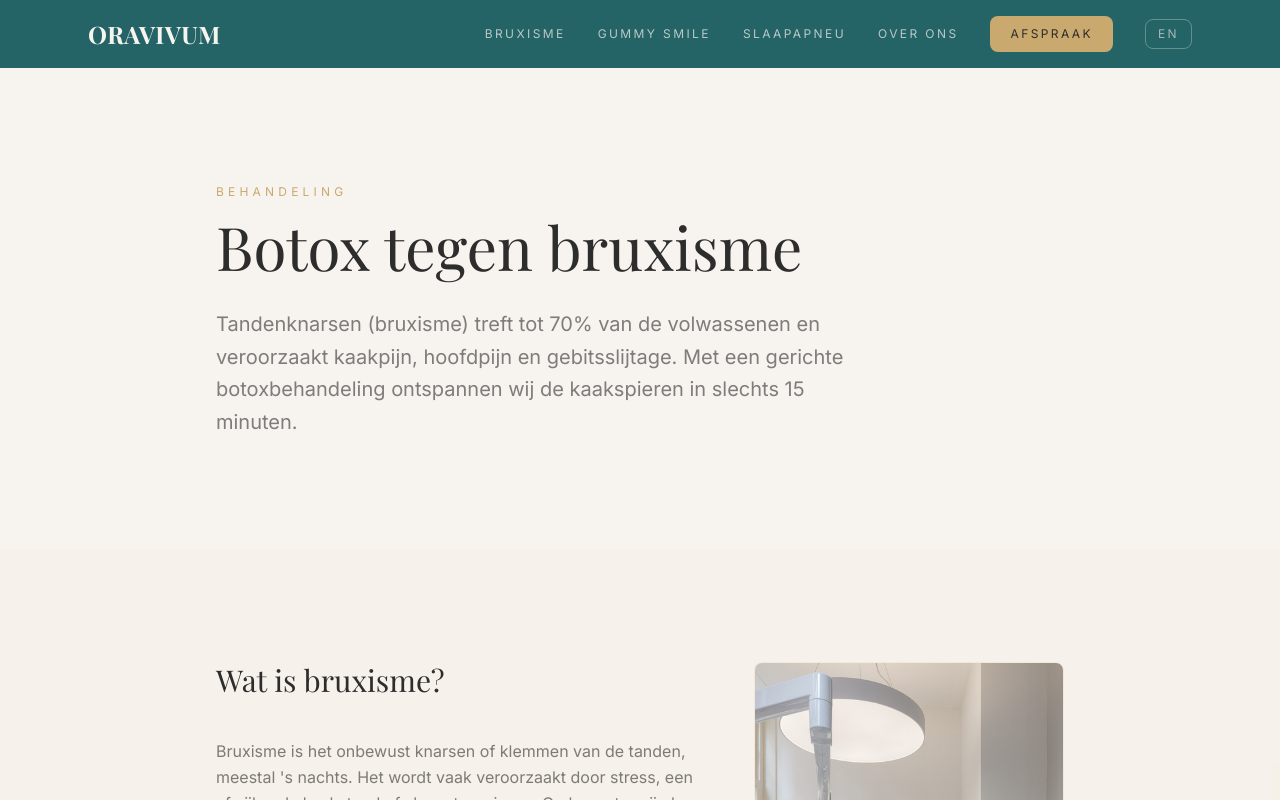
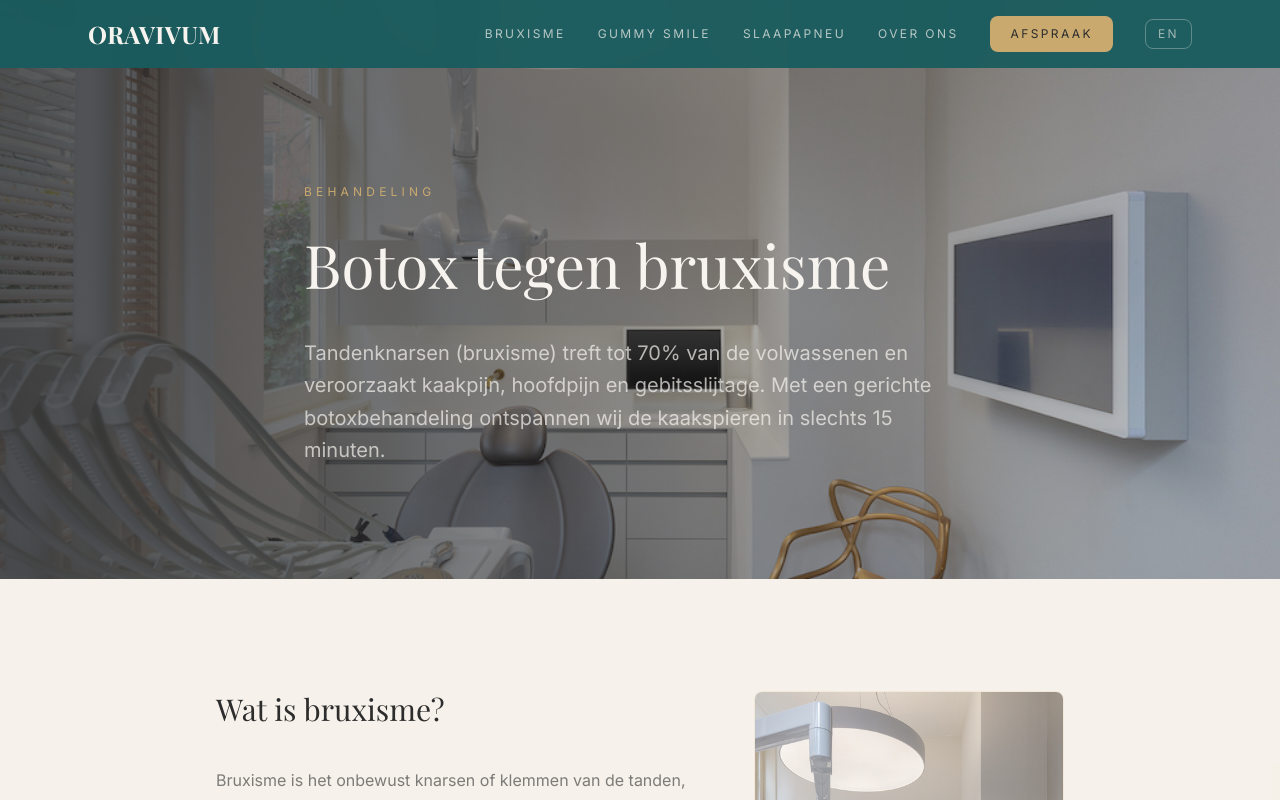
Before and after one commit to MB11-code/longevity-aevora, a Next.js app: page /botox-bruxisme in a window 1280 px wide. Shown: the top 800 px of the page. Built offline with nearby package versions, Linux system fonts and the light colour scheme; a web font is replaced by a local one.

Commit message:
Add hero background images to all subpages (matching homepage style)

```diff
--- a/app/botox-bruxisme/content.tsx
+++ b/app/botox-bruxisme/content.tsx
@@ -10,18 +10,24 @@ export function BotoxContent() {
 
   return (
     <>
-      <section className="py-28 bg-offwhite">
-        <div className="max-w-4xl mx-auto px-6">
-          <ScrollReveal>
-            <p className="text-gold text-xs tracking-[0.35em] uppercase mb-4">{t("Behandeling", "Treatment")}</p>
-            <h1 className="font-playfair text-4xl md:text-6xl mb-8">{t("Botox tegen bruxisme", "Botox for bruxism")}</h1>
-            <p className="text-xl text-charcoal/60 max-w-2xl leading-relaxed">
-              {t(
-                "Tandenknarsen (bruxisme) treft tot 70% van de volwassenen en veroorzaakt kaakpijn, hoofdpijn en gebitsslijtage. Met een gerichte botoxbehandeling ontspannen wij de kaakspieren in slechts 15 minuten.",
-                "Teeth grinding (bruxism) affects up to 70% of adults, causing jaw pain, headaches and dental wear. With targeted botox we relax the jaw muscles in just 15 minutes."
-              )}
-            </p>
-          </ScrollReveal>
+      <section className="relative min-h-[50vh] flex items-center overflow-hidden -mt-[72px] pt-[72px]">
+        <Image
+          src="/images/behandelkamer.jpg"
+          alt="Behandelkamer ORAVIVUM"
+          fill
+          className="object-cover"
+          priority
+        />
+        <div className="absolute inset-0 bg-gradient-to-r from-charcoal/80 via-charcoal/50 to-transparent" />
+        <div className="relative max-w-4xl mx-auto px-6 py-28">
+          <p className="text-gold text-xs tracking-[0.35em] uppercase mb-8">{t("Behandeling", "Treatment")}</p>
+          <h1 className="font-playfair text-4xl md:text-6xl leading-[1.08] text-offwhite mb-10">{t("Botox tegen bruxisme", "Botox for bruxism")}</h1>
+          <p className="text-lg md:text-xl text-offwhite/70 leading-relaxed max-w-2xl">
+            {t(
+              "Tandenknarsen (bruxisme) treft tot 70% van de volwassenen en veroorzaakt kaakpijn, hoofdpijn en gebitsslijtage. Met een gerichte botoxbehandeling ontspannen wij de kaakspieren in slechts 15 minuten.",
+              "Teeth grinding (bruxism) affects up to 70% of adults, causing jaw pain, headaches and dental wear. With targeted botox we relax the jaw muscles in just 15 minutes."
+            )}
+          </p>
         </div>
       </section>
 
--- a/app/contact/content.tsx
+++ b/app/contact/content.tsx
@@ -1,6 +1,7 @@
 "use client";
 
 import { useState } from "react";
+import Image from "next/image";
 import { useLang } from "../lang-context";
 import { ScrollReveal } from "../scroll-reveal";
 
@@ -52,20 +53,26 @@ export function ContactContent() {
 
   return (
     <>
-      <section className="py-28 bg-offwhite">
-        <div className="max-w-4xl mx-auto px-6">
-          <ScrollReveal>
-            <p className="text-gold text-xs tracking-[0.35em] uppercase mb-4">Contact</p>
-            <h1 className="font-playfair text-4xl md:text-6xl mb-8">
+      <section className="relative min-h-[50vh] flex items-center overflow-hidden -mt-[72px] pt-[72px]">
+        <Image
+          src="/images/praktijk-buiten.jpg"
+          alt="ORAVIVUM praktijk Amsterdam"
+          fill
+          className="object-cover"
+          priority
+        />
+        <div className="absolute inset-0 bg-gradient-to-r from-charcoal/80 via-charcoal/50 to-transparent" />
+        <div className="relative max-w-4xl mx-auto px-6 py-28">
+          <p className="text-gold text-xs tracking-[0.35em] uppercase mb-8">Contact</p>
+          <h1 className="font-playfair text-4xl md:text-6xl leading-[1.08] text-offwhite mb-10">
             {t("Maak een afspraak", "Book an appointment")}
           </h1>
-            <p className="text-xl text-charcoal/60 max-w-2xl leading-relaxed">
+          <p className="text-lg md:text-xl text-offwhite/70 leading-relaxed max-w-2xl">
             {t(
               "Neem contact op met ORAVIVUM voor een afspraak of vrijblijvend advies. Wij staan graag voor u klaar.",
               "Contact ORAVIVUM for an appointment or no-obligation advice. We look forward to hearing from you."
             )}
           </p>
-          </ScrollReveal>
         </div>
       </section>
 
--- a/app/gummy-smile/content.tsx
+++ b/app/gummy-smile/content.tsx
@@ -1,6 +1,7 @@
 "use client";
 
 import Link from "next/link";
+import Image from "next/image";
 import { ScrollReveal } from "../scroll-reveal";
 import { useLang } from "../lang-context";
 
@@ -9,18 +10,24 @@ export function GummySmileContent() {
 
   return (
     <>
-      <section className="py-28 bg-offwhite">
-        <div className="max-w-4xl mx-auto px-6">
-          <ScrollReveal>
-            <p className="text-gold text-xs tracking-[0.35em] uppercase mb-4">{t("Behandeling", "Treatment")}</p>
-            <h1 className="font-playfair text-4xl md:text-6xl mb-8">{t("Gummy smile behandeling", "Gummy smile treatment")}</h1>
-            <p className="text-xl text-charcoal/60 max-w-2xl leading-relaxed">
-              {t(
-                "Een gummy smile — wanneer bij het lachen opvallend veel tandvlees zichtbaar is — kan onzekerheid veroorzaken. Met een gerichte botoxbehandeling bereiken wij een natuurlijkere lachlijn.",
-                "A gummy smile — when a significant amount of gum tissue shows while smiling — can cause self-consciousness. With targeted botox we achieve a more natural smile line."
-              )}
-            </p>
-          </ScrollReveal>
+      <section className="relative min-h-[50vh] flex items-center overflow-hidden -mt-[72px] pt-[72px]">
+        <Image
+          src="/images/kliniek-interieur.jpg"
+          alt="Interieur ORAVIVUM kliniek"
+          fill
+          className="object-cover"
+          priority
+        />
+        <div className="absolute inset-0 bg-gradient-to-r from-charcoal/80 via-charcoal/50 to-transparent" />
+        <div className="relative max-w-4xl mx-auto px-6 py-28">
+          <p className="text-gold text-xs tracking-[0.35em] uppercase mb-8">{t("Behandeling", "Treatment")}</p>
+          <h1 className="font-playfair text-4xl md:text-6xl leading-[1.08] text-offwhite mb-10">{t("Gummy smile behandeling", "Gummy smile treatment")}</h1>
+          <p className="text-lg md:text-xl text-offwhite/70 leading-relaxed max-w-2xl">
+            {t(
+              "Een gummy smile — wanneer bij het lachen opvallend veel tandvlees zichtbaar is — kan onzekerheid veroorzaken. Met een gerichte botoxbehandeling bereiken wij een natuurlijkere lachlijn.",
+              "A gummy smile — when a significant amount of gum tissue shows while smiling — can cause self-consciousness. With targeted botox we achieve a more natural smile line."
+            )}
+          </p>
         </div>
       </section>
 
--- a/app/over-ons/content.tsx
+++ b/app/over-ons/content.tsx
@@ -10,20 +10,26 @@ export function OverOnsContent() {
 
   return (
     <>
-      <section className="py-28 bg-offwhite">
-        <div className="max-w-4xl mx-auto px-6">
-          <ScrollReveal>
-            <p className="text-gold text-xs tracking-[0.35em] uppercase mb-4">{t("Over ons", "About us")}</p>
-            <h1 className="font-playfair text-4xl md:text-6xl mb-8">
+      <section className="relative min-h-[50vh] flex items-center overflow-hidden -mt-[72px] pt-[72px]">
+        <Image
+          src="/images/kliniek-hero.jpg"
+          alt="ORAVIVUM kliniek Amsterdam"
+          fill
+          className="object-cover"
+          priority
+        />
+        <div className="absolute inset-0 bg-gradient-to-r from-charcoal/80 via-charcoal/50 to-transparent" />
+        <div className="relative max-w-4xl mx-auto px-6 py-28">
+          <p className="text-gold text-xs tracking-[0.35em] uppercase mb-8">{t("Over ons", "About us")}</p>
+          <h1 className="font-playfair text-4xl md:text-6xl leading-[1.08] text-offwhite mb-10">
             {t("De mond als gateway to the body", "The mouth as gateway to the body")}
           </h1>
-            <p className="text-xl text-charcoal/60 max-w-2xl leading-relaxed">
+          <p className="text-lg md:text-xl text-offwhite/70 leading-relaxed max-w-2xl">
             {t(
               'ORAVIVUM — "De Levende Mond" — is geboren uit de overtuiging dat mondgezondheid de sleutel is tot een langer, gezonder leven.',
               'ORAVIVUM — "The Living Mouth" — was born from the conviction that oral health is the key to a longer, healthier life.'
             )}
           </p>
-          </ScrollReveal>
         </div>
       </section>
 
--- a/app/slaapapneu/content.tsx
+++ b/app/slaapapneu/content.tsx
@@ -1,6 +1,7 @@
 "use client";
 
 import Link from "next/link";
+import Image from "next/image";
 import { ScrollReveal } from "../scroll-reveal";
 import { useLang } from "../lang-context";
 
@@ -9,12 +10,19 @@ export function SlaapapneuContent() {
 
   return (
     <>
-      <section className="py-28 bg-offwhite">
-        <div className="max-w-4xl mx-auto px-6">
-          <ScrollReveal>
-            <p className="text-gold text-xs tracking-[0.35em] uppercase mb-4">{t("Screening & Behandeling", "Screening & Treatment")}</p>
-            <h1 className="font-playfair text-4xl md:text-6xl mb-8">{t("Slaapapneu screening", "Sleep apnea screening")}</h1>
-            <p className="text-xl text-charcoal/60 max-w-2xl leading-relaxed">
+      <section className="relative min-h-[50vh] flex items-center overflow-hidden -mt-[72px] pt-[72px]">
+        <Image
+          src="/images/praktijk-buiten.jpg"
+          alt="ORAVIVUM praktijk Amsterdam Museumplein"
+          fill
+          className="object-cover"
+          priority
+        />
+        <div className="absolute inset-0 bg-gradient-to-r from-charcoal/80 via-charcoal/50 to-transparent" />
+        <div className="relative max-w-4xl mx-auto px-6 py-28">
+          <p className="text-gold text-xs tracking-[0.35em] uppercase mb-8">{t("Screening & Behandeling", "Screening & Treatment")}</p>
+          <h1 className="font-playfair text-4xl md:text-6xl leading-[1.08] text-offwhite mb-10">{t("Slaapapneu screening", "Sleep apnea screening")}</h1>
+          <p className="text-lg md:text-xl text-offwhite/70 leading-relaxed max-w-2xl">
             {t(
               "Naar schatting heeft 10-15% van de Nederlandse bevolking een vorm van obstructief slaapapneu. Bij veel mensen wordt dit niet gediagnosticeerd. Wij onderzoeken de relatie tussen uw kaakpositie en luchtwegobstructie.",
               "An estimated 10-15% of the Dutch population has a form of obstructive sleep apnea. Many cases go undiagnosed. We examine the relationship between your jaw position and airway obstruction."
@@ -23,7 +31,6 @@ export function SlaapapneuContent() {
           <div className="mt-10 inline-block border border-gold/40 text-gold px-6 py-3 rounded-lg text-xs tracking-[0.2em] uppercase">
             {t("Binnenkort volledig beschikbaar", "Coming soon")}
           </div>
-          </ScrollReveal>
         </div>
       </section>
 
```
Lines whose indentation alone changed are shown as unchanged.
